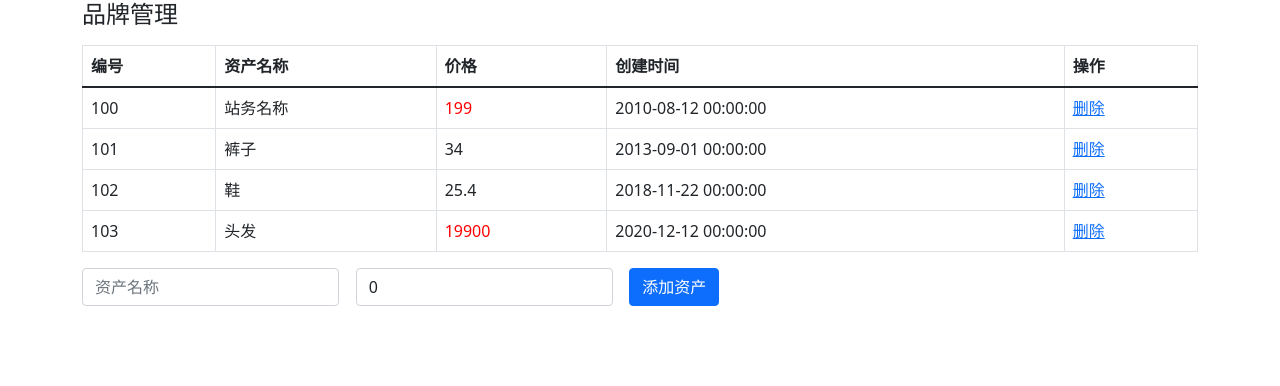
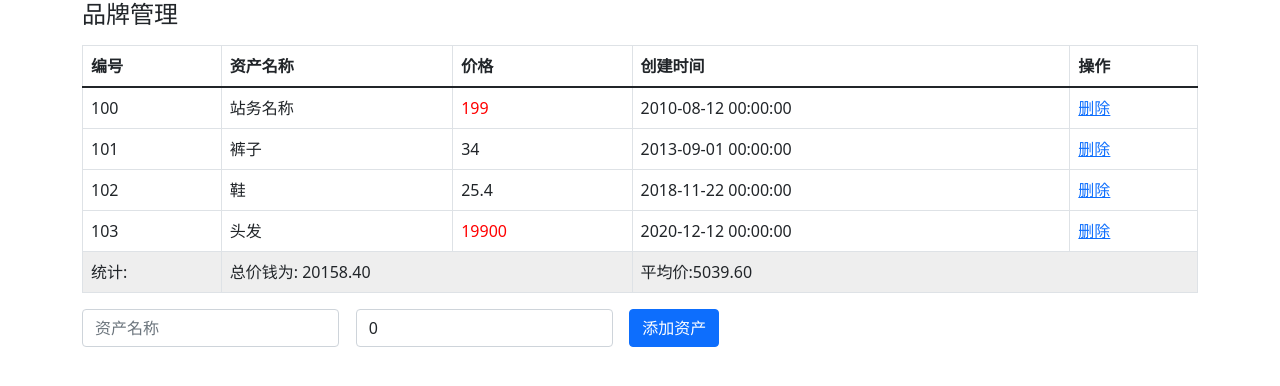
Before and after one commit to princesskelly227/vue-day4, a Vue app: page / in a window 1280 px wide. Shown: the top 386 px of the page. Built offline with nearby package versions, Linux system fonts and the light colour scheme.

Commit message:
完成了总价和均价

```diff
--- a/src/App.vue
+++ b/src/App.vue
@@ -29,11 +29,11 @@
             <td>{{ item.time | fromDate }}</td>
             <td><a href="#" @click.prevent="del(item.id)">删除</a></td>
           </tr>
-          <!-- <tr style="background-color: #EEE">
-              <td>统计:</td>
-              <td colspan="2">总价钱为: 0</td>
-              <td colspan="2">平均价: 0</td>
-          </tr> -->
+          <tr style="background-color: #eee">
+            <td>统计:</td>
+            <td colspan="2">总价钱为: {{ priceAll }}</td>
+            <td colspan="2">平均价:{{ avgPrice }}</td>
+          </tr>
         </tbody>
         <!--
         <tfoot >
@@ -145,6 +145,16 @@ export default {
       return moment(val).format('YYYY-MM-DD HH:mm:ss');
     },
   },
+  computed: {
+    priceAll() {
+      return this.list
+        .reduce((sum, next) => (sum += +next.price), 0)
+        .toFixed(2);
+    },
+    avgPrice() {
+      return (this.priceAll / this.list.length).toFixed(2);
+    },
+  },
 };
 </script>
 
```
